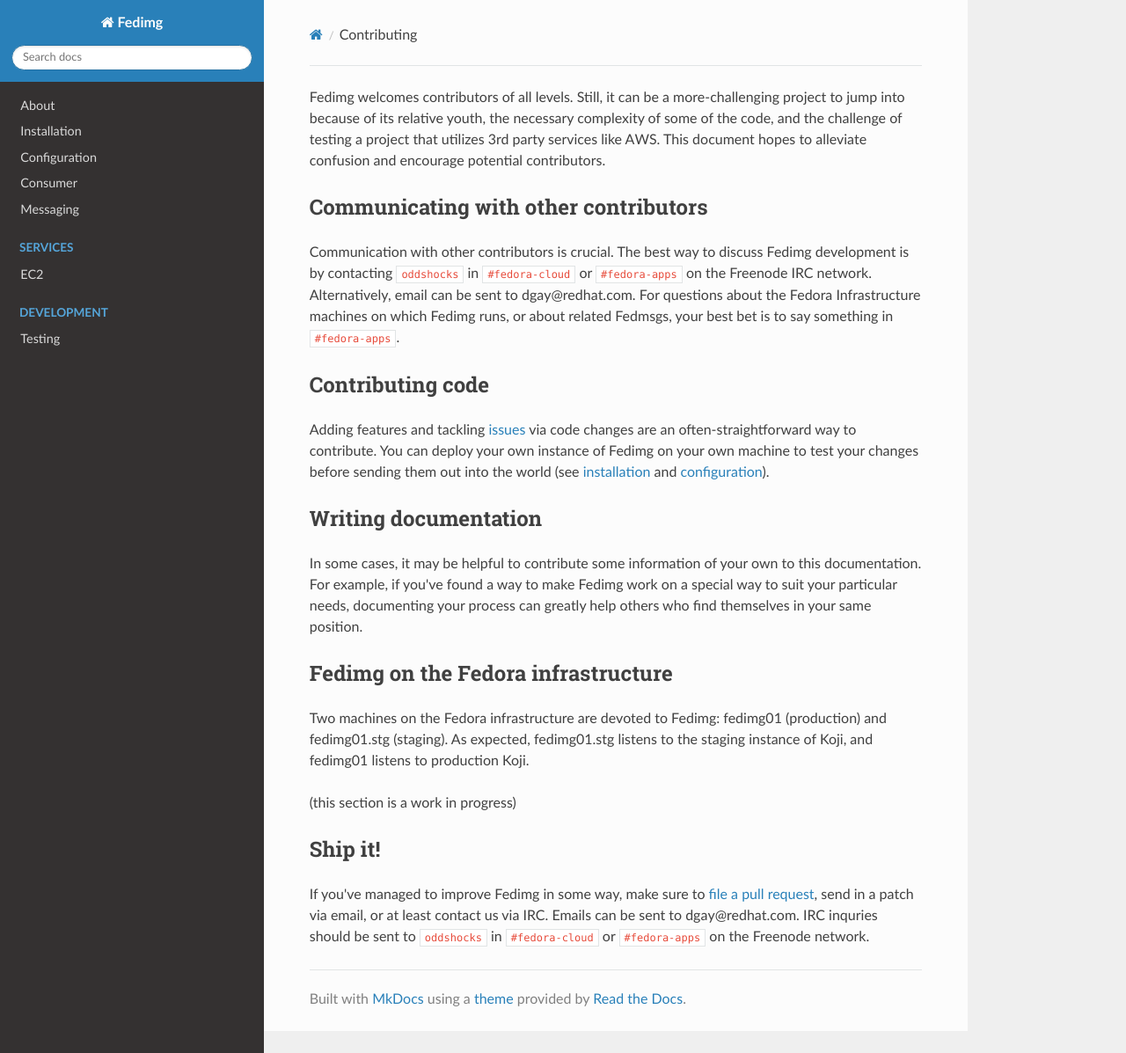
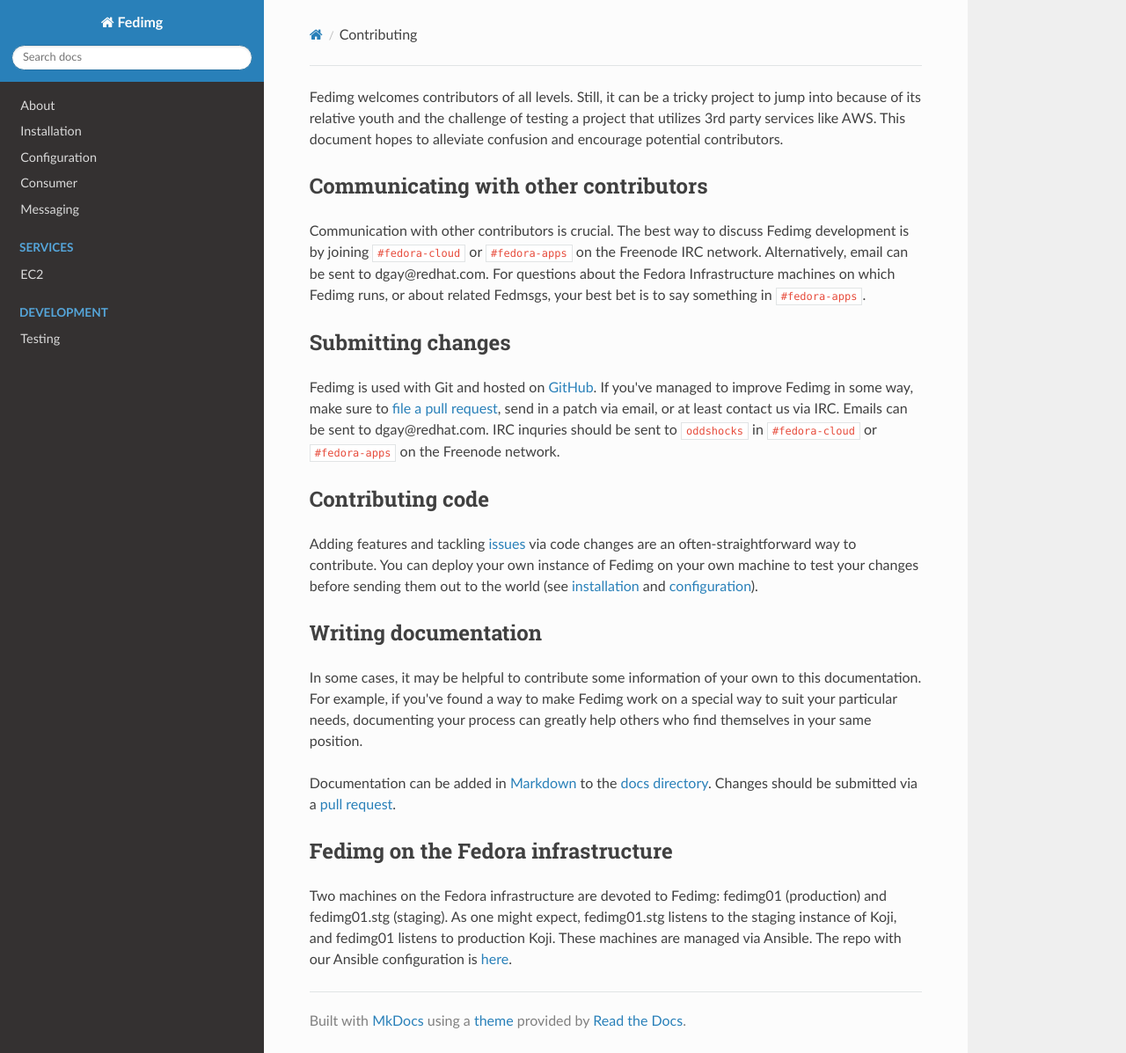
Before and after one commit to fedora-infra/fedimg, an MkDocs documentation site: the page built from docs/contributing.md, in a window 1280 px wide and 1197 px high. Shown: the whole window at 88% size. Built offline with MkDocs 1.6.1, drawn with Linux system fonts in a browser that asks for light colours; nearby versions of some CDN libraries; old or Windows-style settings are respelled for this version of MkDocs.

Commit message:
docs: add a bit more to the contributor docs

```diff
--- a/docs/contributing.md
+++ b/docs/contributing.md
@@ -1,24 +1,32 @@
-Fedimg welcomes contributors of all levels. Still, it can be a more-challenging
-project to jump into because of its relative youth, the necessary complexity of
-some of the code, and the challenge of testing a project that utilizes 3rd
-party services like AWS. This document hopes to alleviate confusion and
-encourage potential contributors.
+Fedimg welcomes contributors of all levels. Still, it can be a tricky project
+to jump into because of its relative youth and the challenge of testing a
+project that utilizes 3rd party services like AWS. This document hopes to
+alleviate confusion and encourage potential contributors.
 
 ## Communicating with other contributors
 
 Communication with other contributors is crucial. The best way to discuss
-Fedimg development is by contacting `oddshocks` in `#fedora-cloud` or
-`#fedora-apps` on the Freenode IRC network. Alternatively, email can be
-sent to dgay@redhat.com. For questions about the Fedora Infrastructure
-machines on which Fedimg runs, or about related Fedmsgs, your best bet
-is to say something in `#fedora-apps`.
+Fedimg development is by joining `#fedora-cloud` or `#fedora-apps` on the
+Freenode IRC network. Alternatively, email can be sent to dgay@redhat.com. For
+questions about the Fedora Infrastructure machines on which Fedimg runs, or
+about related Fedmsgs, your best bet is to say something in `#fedora-apps`.
+
+## Submitting changes
+
+Fedimg is used with Git and hosted on
+[GitHub](https://github.com/fedora-infra/fedimg). If you've managed to improve
+Fedimg in some way, make sure to [file a pull
+request](https://github.com/fedora-infra/fedimg/pulls), send in a patch via
+email, or at least contact us via IRC. Emails can be sent to dgay@redhat.com.
+IRC inquries should be sent to `oddshocks` in `#fedora-cloud` or `#fedora-apps`
+on the Freenode network.
 
 ## Contributing code
 
 Adding features and tackling
 [issues](https://github.com/fedora-infra/fedimg/issues) via code changes are an
 often-straightforward way to contribute. You can deploy your own instance of Fedimg
-on your own machine to test your changes before sending them out into the world
+on your own machine to test your changes before sending them out to the world
 (see [installation](/installation/) and [configuration](/configuration/)).
 
 ## Writing documentation
@@ -28,18 +36,17 @@
 on a special way to suit your particular needs, documenting your process
 can greatly help others who find themselves in your same position.
 
+Documentation can be added in
+[Markdown](http://daringfireball.net/projects/markdown/syntax) to the [docs
+directory](https://github.com/fedora-infra/fedimg/tree/develop/docs). Changes
+should be submitted via a [pull
+request](https://github.com/fedora-infra/fedimg/pulls).
+
 ## Fedimg on the Fedora infrastructure
 
 Two machines on the Fedora infrastructure are devoted to Fedimg: fedimg01
-(production) and fedimg01.stg (staging). As expected, fedimg01.stg listens to
-the staging instance of Koji, and fedimg01 listens to production Koji.
-
-(this section is a work in progress)
-
-## Ship it!
-
-If you've managed to improve Fedimg in some way, make sure to [file a pull
-request](https://github.com/fedora-infra/fedimg/pulls), send in a patch via
-email, or at least contact us via IRC. Emails can be sent to dgay@redhat.com.
-IRC inquries should be sent to `oddshocks` in `#fedora-cloud` or `#fedora-apps`
-on the Freenode network.
+(production) and fedimg01.stg (staging). As one might expect, fedimg01.stg
+listens to the staging instance of Koji, and fedimg01 listens to production
+Koji. These machines are managed via Ansible. The repo with our Ansible
+configuration is
+[here](https://infrastructure.fedoraproject.org/cgit/ansible.git).
```
